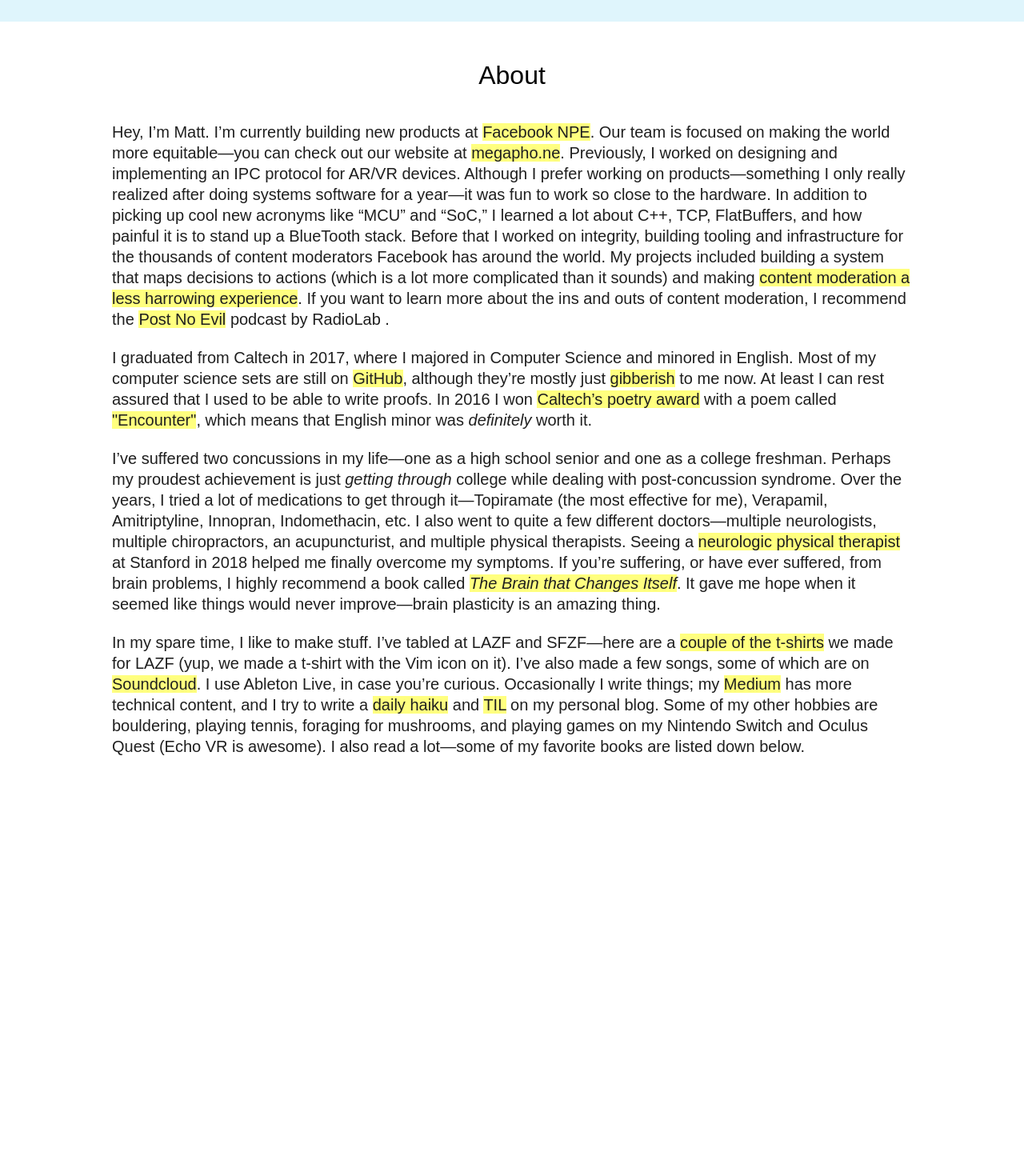
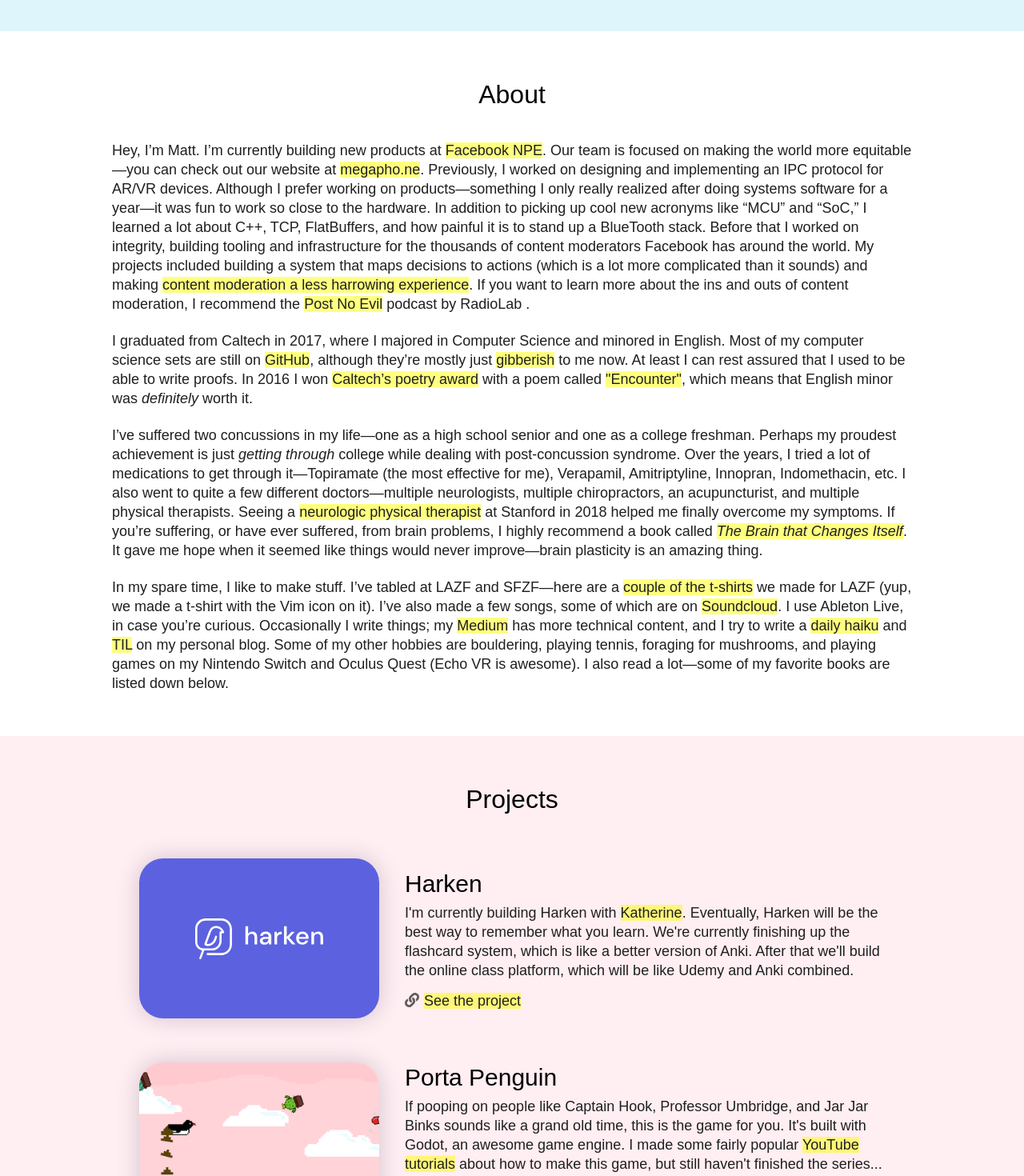
Before and after one commit to arcticmatt/mattlim-me, a Next.js app: page / in a window 1280 px wide. Shown: the part 459-1929 px from the top of the page at 80% size. Before the commit the page ends 1429 px from the top, so only its background shows below. Built offline with nearby package versions, Linux system fonts and the light colour scheme; a web font is replaced by a local one.

Commit message:
Make projects section responsive

```diff
--- a/components/home/sections/HomeAboutSection.tsx
+++ b/components/home/sections/HomeAboutSection.tsx
@@ -2,7 +2,6 @@
 import HomeSectionTitle from "../HomeSectionTitle";
 import Link from "../../Link";
 import containerStyles from "../../../styles/HomeContainer.module.css";
-import styles from "../../../styles/HomeAboutSection.module.css";
 
 export default function HomeAboutSection() {
   return (
--- a/components/home/sections/HomeProjectsSection.tsx
+++ b/components/home/sections/HomeProjectsSection.tsx
@@ -1,3 +1,4 @@
+import HomeParagraph from "../HomeParagraph";
 import HomeProject from "../HomeProject";
 import HomeSectionTitle from "../HomeSectionTitle";
 import Image from "next/image";
@@ -32,12 +33,14 @@
             }
             title="Harken"
           >
+            <HomeParagraph style={{ marginTop: 0 }}>
               I'm currently building Harken with{" "}
               <Link href="https://www.katherineliu.me/">Katherine</Link>.
-            Eventually, Harken will be the best way to remember what you learn.
-            We're currently finishing up the flashcard system, which is like a
-            better version of Anki. After that we'll build the online class
-            platform, which will be like Udemy and Anki combined.
+              Eventually, Harken will be the best way to remember what you
+              learn. We're currently finishing up the flashcard system, which is
+              like a better version of Anki. After that we'll build the online
+              class platform, which will be like Udemy and Anki combined.
+            </HomeParagraph>
           </HomeProject>
           <HomeProject
             links={{
@@ -58,15 +61,17 @@
             }
             title="Porta Penguin"
           >
-            If pooping on people like Captain Hook, Professor Umbridge, and Jar
-            Jar Binks sounds like a grand old time, this is the game for you.
-            It's built with Godot, an awesome game engine. I made some fairly
-            popular{" "}
+            <HomeParagraph style={{ marginTop: 0 }}>
+              If pooping on people like Captain Hook, Professor Umbridge, and
+              Jar Jar Binks sounds like a grand old time, this is the game for
+              you. It's built with Godot, an awesome game engine. I made some
+              fairly popular{" "}
               <Link href="https://www.youtube.com/watch?v=3OpH4j4zpPU&t=433s">
                 YouTube tutorials
               </Link>{" "}
               about how to make this game, but still haven't finished the
               series... maybe some day.
+            </HomeParagraph>
           </HomeProject>
           <HomeProject
             links={{
@@ -91,11 +96,13 @@
             }
             title="Online Omnichord"
           >
-            The first time I saw/heard the Omnichord, I immediately wanted one.
-            It's a truly unique instrument, and just plain fun to play. This
-            website brings the Omnichord experience online—you can play chords,
-            strum the harp, and even turn on rhythms. All the sounds were
-            sampled from my own Omnichord.
+            <HomeParagraph style={{ marginTop: 0 }}>
+              The first time I saw/heard the Omnichord, I immediately wanted
+              one. It's a truly unique instrument, and just plain fun to play.
+              This website brings the Omnichord experience online—you can play
+              chords, strum the harp, and even turn on rhythms. All the sounds
+              were sampled from my own Omnichord.
+            </HomeParagraph>
           </HomeProject>
           <HomeProject
             links={{
@@ -115,13 +122,15 @@
             }
             title="Dino Brick"
           >
+            <HomeParagraph style={{ marginTop: 0 }}>
               Chrome's no-WiFi dino game lazily ported to the terminal. I made
               this game with{" "}
               <Link href="https://samtay.github.io/posts/introduction-to-brick">
                 brick
               </Link>
-            , a Haskell library for writing terminal applications. This was back
-            when I was really into Haskell.
+              , a Haskell library for writing terminal applications. This was
+              back when I was really into Haskell.
+            </HomeParagraph>
           </HomeProject>
           <HomeProject
             links={{ project: "https://moodlists.com/" }}
@@ -143,12 +152,14 @@
             }
             title="Moodlists"
           >
+            <HomeParagraph style={{ marginTop: 0 }}>
               A place for sharing and discovering music based on specific moods.
               Want to listen to some songs while{" "}
               <Link href="https://moodlists.com/sitting-outside-on-a-bench-on-a-warm-and-sunny-day">
                 sitting outside, on a bench, on a warm and sunny day
               </Link>
               ? Yes? Well then, check it out!
+            </HomeParagraph>
           </HomeProject>
           <HomeProject
             links={{
@@ -168,11 +179,13 @@
             }
             title="Gradients"
           >
+            <HomeParagraph style={{ marginTop: 0 }}>
               In college{" "}
               <Link href="https://www.wampastompa.com/">my friend Matt</Link>{" "}
-            picked up a small CRT TV from a thrift store in San Diego, on which
-            he continually played these awesome looking gradients. This website
-            is a homage to that project.
+              picked up a small CRT TV from a thrift store in San Diego, on
+              which he continually played these awesome looking gradients. This
+              website is a homage to that project.
+            </HomeParagraph>
           </HomeProject>
           <HomeProject
             links={{
@@ -195,16 +208,18 @@
             }
             title="Happy Things"
           >
+            <HomeParagraph style={{ marginTop: 0 }}>
               I have a book called{" "}
               <Link href="https://www.amazon.com/14-000-Things-Happy-About/dp/0761181806/ref=sr_1_5?dchild=1&keywords=happy+things&qid=1616900815&s=books&sr=1-5">
                 <em>14,000 Things to Be Happy About</em>
               </Link>
-            . Every time you refresh this website, it displays three things from
-            that book. I built it using{" "}
+              . Every time you refresh this website, it displays three things
+              from that book. I built it using{" "}
               <Link href="https://hackage.haskell.org/package/scotty">
                 scotty
               </Link>
               , a Haskell framework for building websites.
+            </HomeParagraph>
           </HomeProject>
         </div>
       </div>
--- a/pages/index.tsx
+++ b/pages/index.tsx
@@ -16,7 +16,7 @@
       <div>
         <HomeHeaderSectionk />
         <HomeAboutSection />
-        {/* <HomeProjectsSection /> */}
+        <HomeProjectsSection />
         {/* <HomeFavoritesSection /> */}
         {/* <HomeGradientSection /> */}
         {/* <HomeFooterSection /> */}
--- a/styles/HomeContainer.module.css
+++ b/styles/HomeContainer.module.css
@@ -9,12 +9,12 @@
 
 @media only screen and (min-width: 640px) {
   .container {
-    padding: 24px 48px;
+    padding: 48px 48px;
   }
 }
 
 @media only screen and (min-width: 768px) {
   .container {
-    padding: 24px 60px;
+    padding: 54px 60px;
   }
 }
--- a/styles/HomeHeaderSection.module.css
+++ b/styles/HomeHeaderSection.module.css
@@ -32,6 +32,7 @@
 }
 
 .title {
+  color: #1f1f1f;
   font-family: "Space Mono", sans-serif;
   font-size: 50px;
 }
@@ -40,8 +41,6 @@
   .innerContainer {
     flex-direction: row;
     justify-content: center;
-    padding-bottom: 30px;
-    padding-top: 30px;
   }
 
   .profilePicture {
@@ -51,11 +50,6 @@
 }
 
 @media only screen and (min-width: 1024px) {
-  .innerContainer {
-    padding-bottom: 44px;
-    padding-top: 44px;
-  }
-
   .profilePicture {
     margin-left: 120px;
     margin-top: 0;
--- a/styles/HomeParagraph.module.css
+++ b/styles/HomeParagraph.module.css
@@ -2,7 +2,7 @@
   color: #1f1f1f;
   font-family: "Work Sans", sans-serif;
   font-size: 18px;
-  line-height: 22px;
+  line-height: 24px;
 }
 
 .paragraph {
@@ -16,8 +16,8 @@
 
 @media only screen and (min-width: 1024px) {
   .bodyText {
-    font-size: 20px;
-    line-height: 26px;
+    /* font-size: 20px;
+    line-height: 26px; */
   }
 
   .paragraph:first-child {
--- a/styles/HomeProject.module.css
+++ b/styles/HomeProject.module.css
@@ -1,5 +1,7 @@
 .container {
+  align-items: center;
   display: flex;
+  flex-direction: column;
   margin-top: 50px;
   max-width: 1000px;
 }
@@ -9,11 +11,22 @@
 }
 
 .content {
-  margin-left: 32px;
+  align-items: center;
+  display: flex;
+  flex-direction: column;
+  margin-top: 32px;
+  text-align: center;
+}
+
+.description {
+  max-width: 600px;
 }
 
 .links {
+  color: #1f1f1f;
   display: flex;
+  font-family: "Work Sans", sans-serif;
+  font-size: 18px;
   margin-top: 12px;
 }
 
@@ -28,5 +41,19 @@
 }
 
 .title {
+  font-family: "Space Mono", sans-serif;
   font-size: 30px;
 }
+
+@media only screen and (min-width: 800px) {
+  .container {
+    flex-direction: row;
+  }
+
+  .content {
+    align-items: flex-start;
+    margin-left: 32px;
+    margin-top: 0;
+    text-align: start;
+  }
+}
--- a/styles/HomeProjectsSection.module.css
+++ b/styles/HomeProjectsSection.module.css
@@ -34,5 +34,5 @@
 }
 
 .projects {
-  margin-top: 32px;
+  margin-top: 48px;
 }
--- a/styles/HomeSectionTitle.module.css
+++ b/styles/HomeSectionTitle.module.css
@@ -1,5 +1,4 @@
 .title {
   font-family: "Space Mono", sans-serif;
   font-size: 32px;
-  padding-top: 18px;
 }
```
Lines whose indentation alone changed are shown as unchanged.
